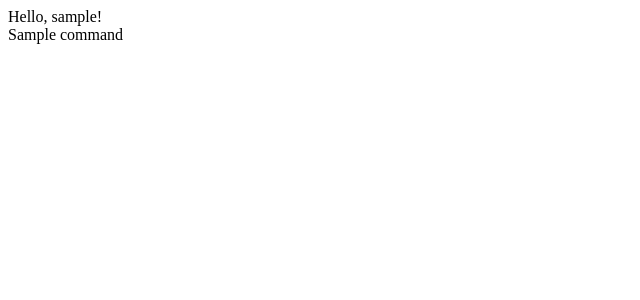
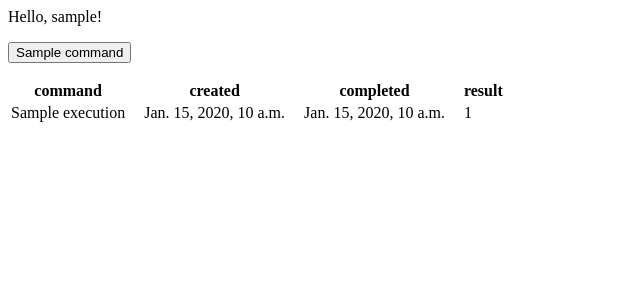
Before and after one commit to dansgithubuser/magic_linker, a Django app: template app/templates/home.html in a window 1280 px wide. Shown: the top 300 px of the page, without its empty margins (0-640 px from the left). Run offline with Django 4.2, Linux system fonts and the light colour scheme; the template is opened without the code that fills it: values that come from a table or form of the project are taken from there, others are empty; a user stored in the database is signed in; tables that the repository leaves empty hold one stand-in row (values such as "Sample post").

Commit message:
execute & favicon

```diff
--- a/app/models.py
+++ b/app/models.py
@@ -1,21 +1,65 @@
 from django.contrib.auth.models import User
 from django.db import models
+from django.utils import timezone
+
+import logging
+import secrets
+import string
+import subprocess
+
+logger = logging.getLogger()
 
 class UserInfo(models.Model):
     user = models.OneToOneField(User, on_delete=models.CASCADE, primary_key=True)
     sns_topic_arn = models.TextField()
 
+    def __str__(self):
+        return f'{self.user} {self.sns_topic_arn}'
+
 class Command(models.Model):
     name = models.TextField(primary_key=True)
     invocation = models.TextField()
 
+    def __str__(self):
+        return self.name
+
+    def execute(self, request):
+        Execution.create(request, self.name, self.invocation)
+        # TODO: send email
+
 class Permission(models.Model):
     user = models.ForeignKey(User, on_delete=models.CASCADE)
-    command = models.ForeignKey(Command , on_delete=models.CASCADE)
+    command = models.ForeignKey(Command, on_delete=models.CASCADE)
+
+    def __str__(self):
+        return f'{self.user} {self.command}'
 
 class Execution(models.Model):
-    command = models.TextField()
+    command_name = models.TextField(db_index=True)
+    command_invocation = models.TextField()
+    user = models.ForeignKey(User, null=True, on_delete=models.SET_NULL)
+    user_email = models.TextField(db_index=True)
+    otp = models.TextField(db_index=True)
     result = models.IntegerField(null=True)
-    otp = models.TextField()
-    created_at = models.DateTimeField(auto_now_add=True)
+    created_at = models.DateTimeField(auto_now_add=True, db_index=True)
     completed_at = models.DateTimeField(null=True)
+
+    def create(request, command_name, command_invocation):
+        return Execution.objects.create(
+            command_name=command_name,
+            command_invocation=command_invocation,
+            user=request.user,
+            user_email=request.user.email,
+            otp=''.join(secrets.choice(string.ascii_letters + string.digits) for _ in range(32)),
+        )
+
+    def complete(self):
+        try:
+            self.result = subprocess.run(self.command_invocation.split()).returncode
+        except Exception as e:
+            logger.error(f'Error when completing execution {self.id}: {e}')
+        self.completed_at = timezone.now()
+        self.save()
+
+    def __str__(self):
+        return f'{self.user_email} {self.command_name} {self.created_at} {self.completed_at} {self.result}'
--- /dev/null
+++ b/app/static/style.css
@@ -0,0 +1,11 @@
+div {
+  margin-bottom: 1rem;
+}
+
+form {
+  margin-bottom: 0;
+}
+
+th, td {
+  padding-right: 1rem;
+}
--- a/app/templates/base.html
+++ b/app/templates/base.html
@@ -1,2 +1,5 @@
+{% load static %}
 <title>magic_linker</title>
+<link rel="icon" href="{% static 'favicon.ico' %}"/>
+<link rel="stylesheet" href="{% static 'style.css' %}">
 {% block content %}{% endblock %}
--- a/app/templates/home.html
+++ b/app/templates/home.html
@@ -4,9 +4,30 @@
   <div>
     Hello, {{ user.get_username }}!
   </div>
-  {% for command in commands %}
-    <div>
-      {{ command.name }}
-    </div>
-  {% endfor %}
+  <div style="display: flex">
+    {% for command in commands %}
+      <form action="command/{{ command.name }}/execute" method="post">
+        <input type="submit" value="{{ command.name }}">
+        {% csrf_token %}
+      </form>
+    {% endfor %}
+  </div>
+  <div>
+    <table>
+      <tr>
+        <th>command</th>
+        <th>created</th>
+        <th>completed</th>
+        <th>result</th>
+      </tr>
+      {% for execution in executions %}
+        <tr>
+          <td>{{ execution.command_name }}</td>
+          <td>{{ execution.created_at }}</td>
+          <td>{{ execution.completed_at }}</td>
+          <td>{{ execution.result }}</td>
+        </tr>
+      {% endfor %}
+    </table>
+  </div>
 {% endblock %}
--- /dev/null
+++ b/app/templates/message.html
@@ -0,0 +1,5 @@
+{% extends 'base.html' %}
+
+{% block content %}
+  {{ message }}
+{% endblock %}
--- a/proj/settings.py
+++ b/proj/settings.py
@@ -128,6 +128,10 @@
 USE_TZ = True
 
 
+USE_L10N = False
+DATETIME_FORMAT = 'Y-m-d H:i:s T'
+
+
 # Static files (CSS, JavaScript, Images)
 # https://docs.djangoproject.com/en/4.1/howto/static-files/
 
```
Also changed, not shown: app/views.py (+60 -1 lines), app/static/favicon.ico (added).
